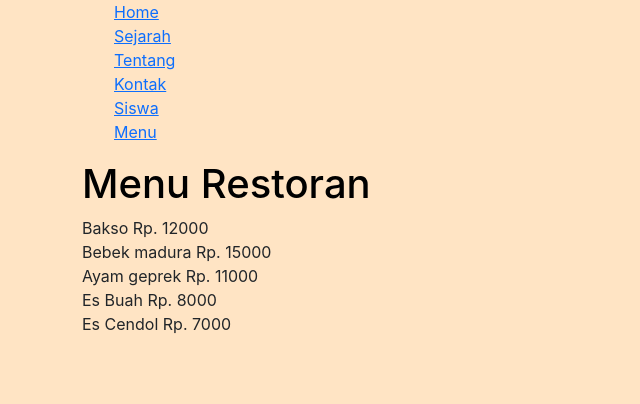
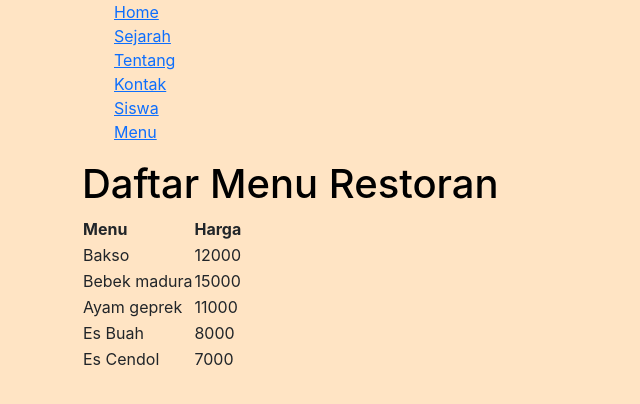
Before and after one commit to RagilMinaAulia/ReactJS-SMK, a React (Create React App) app in the folder react-yt/: page /menu in a window 1280 px wide. Shown: the top 404 px of the page, without its empty margins (0-640 px from the left). Built offline with nearby package versions, Linux system fonts and the light colour scheme.

Commit message:
reuse Komponen

```diff
--- a/react-yt/src/pages/Menu.js
+++ b/react-yt/src/pages/Menu.js
@@ -1,6 +1,8 @@
 import {useState} from 'react';
+import Tabel from "./Tabel";
 
 function Menu() {
+    const title= "Daftar Menu Restoran";
     const [menus, setMenu] = useState(
         [
             {
@@ -42,12 +44,7 @@ function Menu() {
     );
     return (
       <div className="App">
-          <h1>Menu Restoran</h1>
-          <div>
-            {menus.map((data) => (
-                <li key= {data.idmenu}>{data.menu} Rp. {data.harga}</li>
-            ))}
-          </div>
+          <Tabel menu= {menus} title={title}/>
       </div>
     );
   }
--- /dev/null
+++ b/react-yt/src/pages/Tabel.js
@@ -0,0 +1,27 @@
+function Tabel(props) {
+    const menus= props.menu;
+    const title= props.title;
+    return (
+      <div className="App">
+          <h1>{title}</h1>
+          <div>
+            <table>
+                <tr>
+                    <th>Menu</th>
+                    <th>Harga</th>
+                </tr>
+
+
+            {menus.map((data) => (
+                <tr key= {data.idmenu}>
+                    <td>{data.menu}</td>
+                    <td>{data.harga}</td>
+                </tr>
+            ))}
+            </table>
+          </div>
+      </div>
+    );
+  }
+
+  export default Tabel;
```
